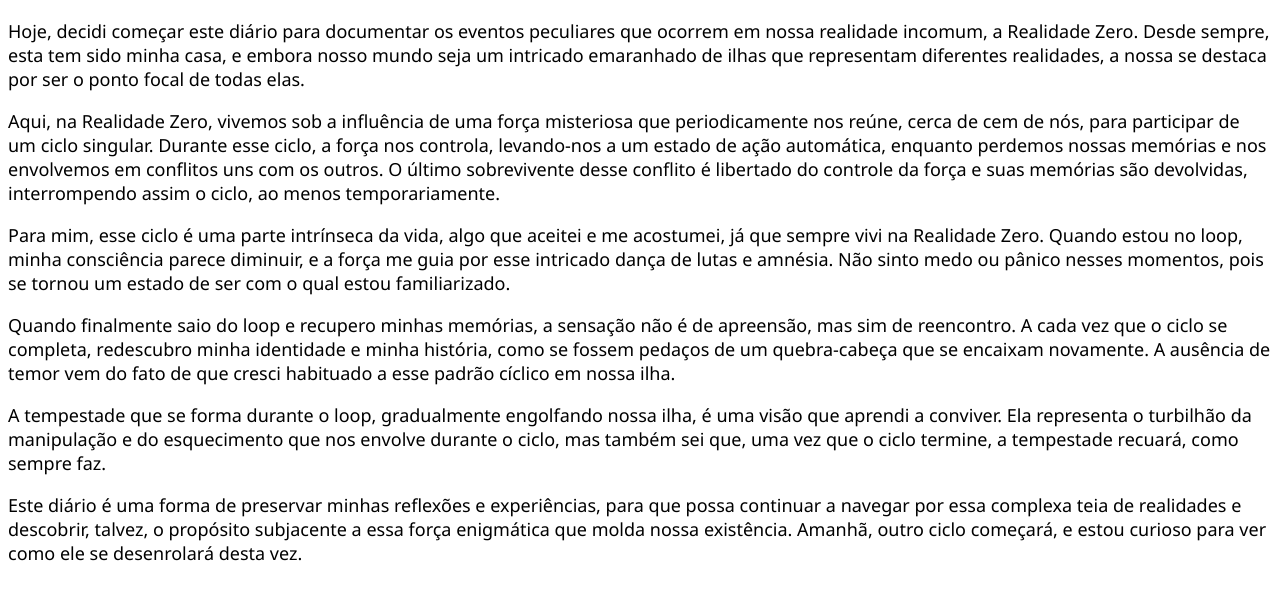
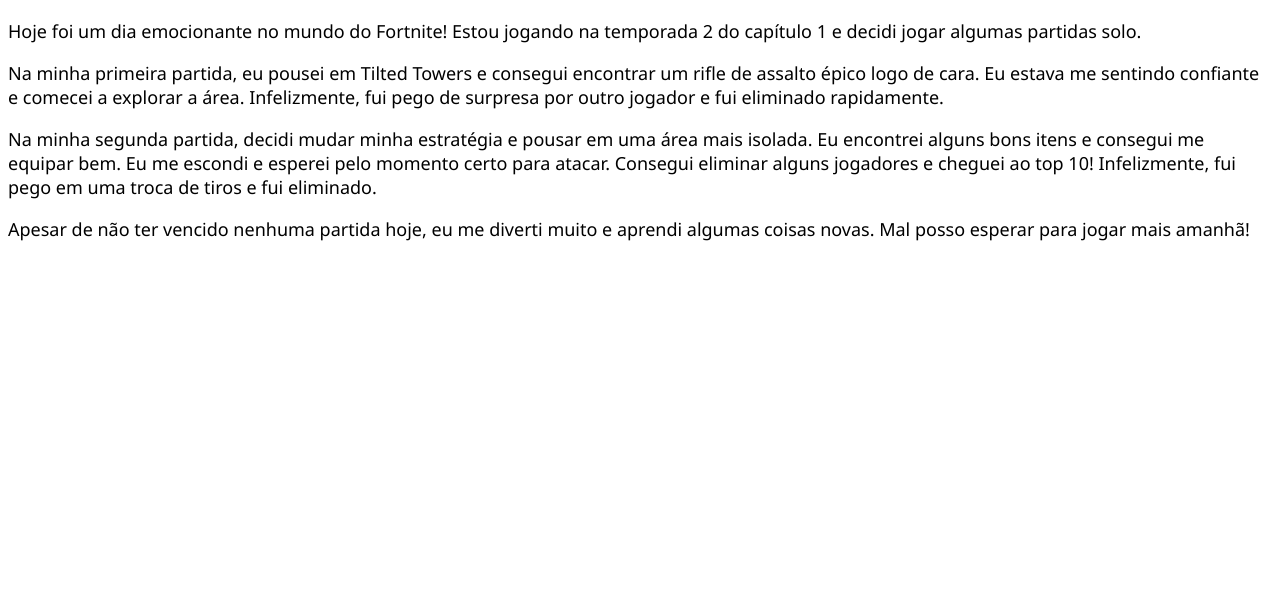
Before and after one commit to RangelzinDoGrau/4-DE-FEV.-DE-2018, a plain HTML site: page index.html in a window 1280 px wide. Shown: the part 67-666 px from the top of the page. Drawn offline with Linux system fonts and the light colour scheme.

Commit message:
index.html

```diff
--- a/index.html
+++ b/index.html
@@ -17,11 +17,9 @@
 
     <body>
         <h1>4 DE FEV. DE 2018- FORTSK</h1>
-        <p>Hoje, decidi começar este diário para documentar os eventos peculiares que ocorrem em nossa realidade incomum, a Realidade Zero. Desde sempre, esta tem sido minha casa, e embora nosso mundo seja um intricado emaranhado de ilhas que representam diferentes realidades, a nossa se destaca por ser o ponto focal de todas elas.</p>
-        <p>Aqui, na Realidade Zero, vivemos sob a influência de uma força misteriosa que periodicamente nos reúne, cerca de cem de nós, para participar de um ciclo singular. Durante esse ciclo, a força nos controla, levando-nos a um estado de ação automática, enquanto perdemos nossas memórias e nos envolvemos em conflitos uns com os outros. O último sobrevivente desse conflito é libertado do controle da força e suas memórias são devolvidas, interrompendo assim o ciclo, ao menos temporariamente.</p>
-        <p>Para mim, esse ciclo é uma parte intrínseca da vida, algo que aceitei e me acostumei, já que sempre vivi na Realidade Zero. Quando estou no loop, minha consciência parece diminuir, e a força me guia por esse intricado dança de lutas e amnésia. Não sinto medo ou pânico nesses momentos, pois se tornou um estado de ser com o qual estou familiarizado.</p>
-        <p>Quando finalmente saio do loop e recupero minhas memórias, a sensação não é de apreensão, mas sim de reencontro. A cada vez que o ciclo se completa, redescubro minha identidade e minha história, como se fossem pedaços de um quebra-cabeça que se encaixam novamente. A ausência de temor vem do fato de que cresci habituado a esse padrão cíclico em nossa ilha.</p>
-        <p>A tempestade que se forma durante o loop, gradualmente engolfando nossa ilha, é uma visão que aprendi a conviver. Ela representa o turbilhão da manipulação e do esquecimento que nos envolve durante o ciclo, mas também sei que, uma vez que o ciclo termine, a tempestade recuará, como sempre faz.</p>
-        <p>Este diário é uma forma de preservar minhas reflexões e experiências, para que possa continuar a navegar por essa complexa teia de realidades e descobrir, talvez, o propósito subjacente a essa força enigmática que molda nossa existência. Amanhã, outro ciclo começará, e estou curioso para ver como ele se desenrolará desta vez.</p>
+        <p>Hoje foi um dia emocionante no mundo do Fortnite! Estou jogando na temporada 2 do capítulo 1 e decidi jogar algumas partidas solo.</p>
+        <p>Na minha primeira partida, eu pousei em Tilted Towers e consegui encontrar um rifle de assalto épico logo de cara. Eu estava me sentindo confiante e comecei a explorar a área. Infelizmente, fui pego de surpresa por outro jogador e fui eliminado rapidamente.</p>
+        <p>Na minha segunda partida, decidi mudar minha estratégia e pousar em uma área mais isolada. Eu encontrei alguns bons itens e consegui me equipar bem. Eu me escondi e esperei pelo momento certo para atacar. Consegui eliminar alguns jogadores e cheguei ao top 10! Infelizmente, fui pego em uma troca de tiros e fui eliminado.</p>
+        <p>Apesar de não ter vencido nenhuma partida hoje, eu me diverti muito e aprendi algumas coisas novas. Mal posso esperar para jogar mais amanhã!</p>
     </body>
 </html>
```
